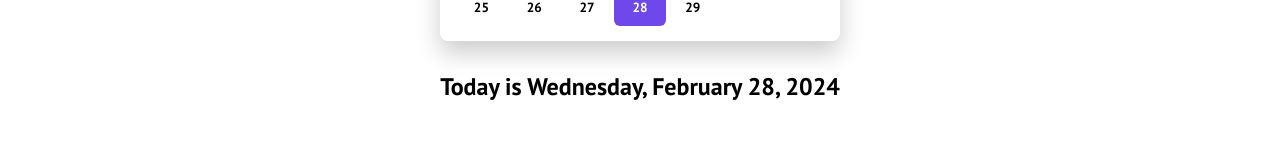
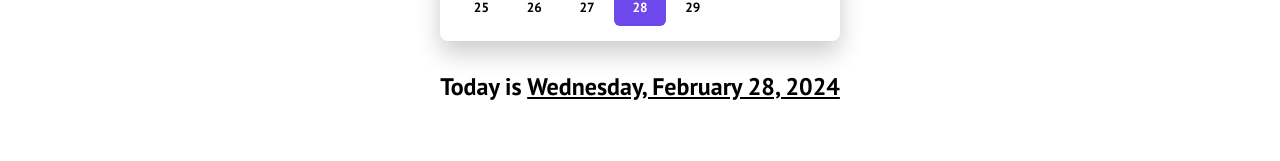
Before and after one commit to crzn24/morning-meeting-app, a React (Vite) app: page /calendar in a window 1280 px wide. Shown: the part 495-656 px from the top of the page. Built offline with nearby package versions, Linux system fonts and the light colour scheme.

Commit message:
changes styling of calendar comp

```diff
--- a/src/components/pages/CalendarPage.css
+++ b/src/components/pages/CalendarPage.css
@@ -34,7 +34,9 @@
   font-size: 1.5rem;
 }
 
-
+.full-date-span {
+  text-decoration: underline;
+}
 
 /* REACT CALENDAR STYLING  */
 
--- a/src/components/pages/CalendarPage.jsx
+++ b/src/components/pages/CalendarPage.jsx
@@ -33,7 +33,7 @@ const CalendarPage = () => {
         </div>
         <div className="calendarpage-fulldate-wrapper">
           <p className="calendarpage-fulldate">
-            <span>Today is</span> {date.toLocaleDateString(undefined, options)}
+            <span>Today is</span> <span className="full-date-span">{date.toLocaleDateString(undefined, options)}</span>
           </p>
         </div>
       </div>
```
